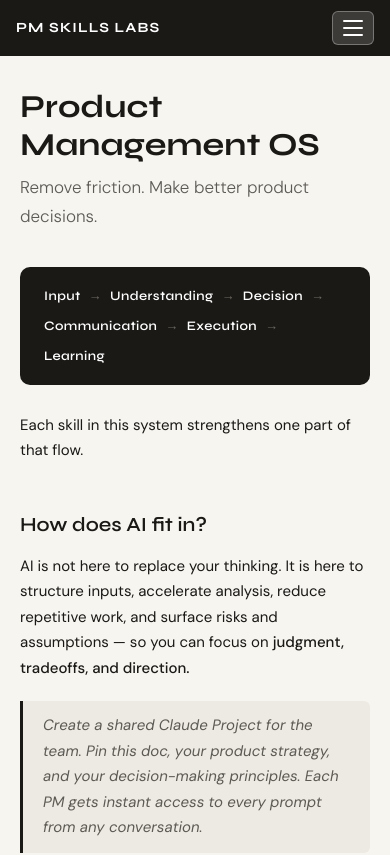
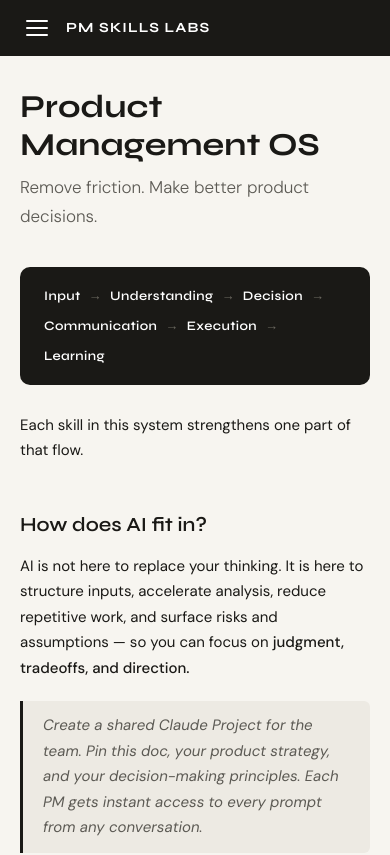
Before and after one commit to Gilly/pm-content, a plain HTML site: page index.html in a window 390 px wide. Shown: the top 855 px of the page. Drawn offline with Linux system fonts and the light colour scheme.

Commit message:
updated hamburger menu

```diff
--- a/index.html
+++ b/index.html
@@ -46,7 +46,7 @@
     height: var(--header-h);
     background: var(--ink);
     display: flex; align-items: center;
-    padding: 0 16px;
+    padding: 0 20px;
     gap: 12px;
   }
   .logo {
@@ -59,25 +59,23 @@
     white-space: nowrap;
     overflow: hidden;
     text-overflow: ellipsis;
-    flex: 1;
     min-width: 0;
   }
   .logo span { color: #A8A49C; font-weight: 400; }
   @media (max-width: 480px) { .logo span { display: none; } }
   .hamburger {
     display: none;
-    background: rgba(255,255,255,0.15);
-    border: 1px solid rgba(255,255,255,0.3);
-    border-radius: 6px;
+    background: none;
+    border: none;
     cursor: pointer;
-    padding: 8px 10px;
+    padding: 6px;
     flex-direction: column;
     gap: 5px;
     flex-shrink: 0;
     -webkit-tap-highlight-color: transparent;
   }
   .hamburger span {
-    display: block; width: 20px; height: 2px;
+    display: block; width: 22px; height: 2px;
     background: #fff; border-radius: 2px; transition: all 0.2s;
   }
   @media (max-width: 768px) { .hamburger { display: flex; } }
@@ -357,10 +355,10 @@
 <body>
 
 <header>
-  <div class="logo">PM Skills Labs <span>/ AI-Augmented Product Practice</span></div>
   <button class="hamburger" onclick="toggleNav()" aria-label="Menu">
     <span></span><span></span><span></span>
   </button>
+  <div class="logo">PM Skills Labs <span>/ AI-Augmented Product Practice</span></div>
 </header>
 
 <div class="shell">
```
